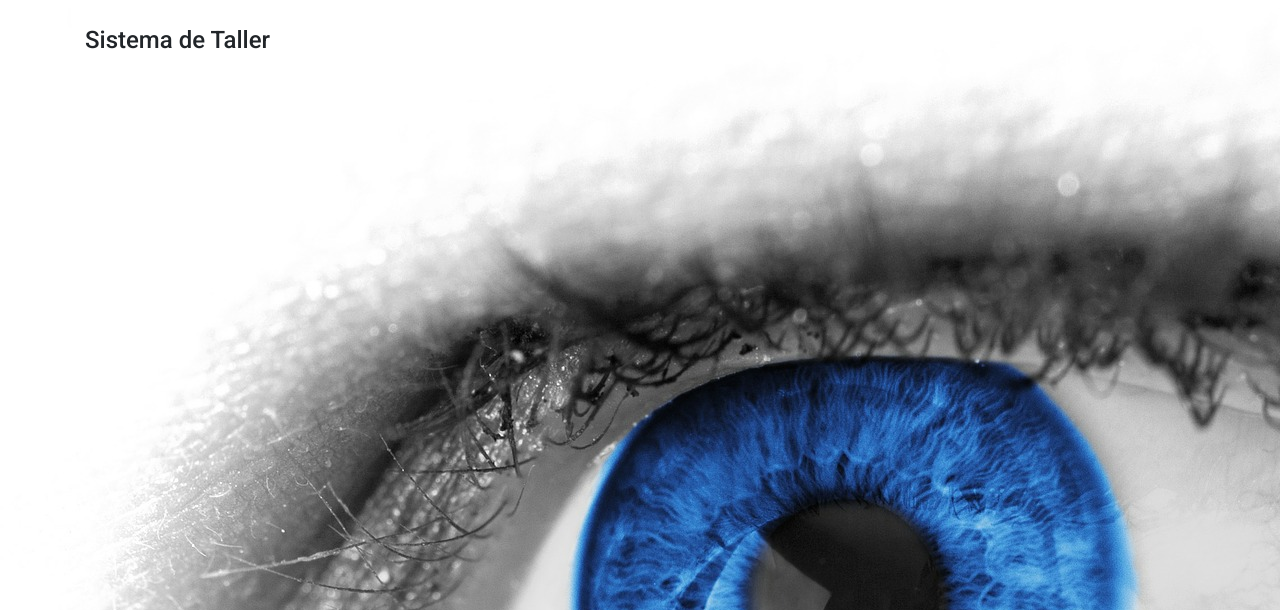
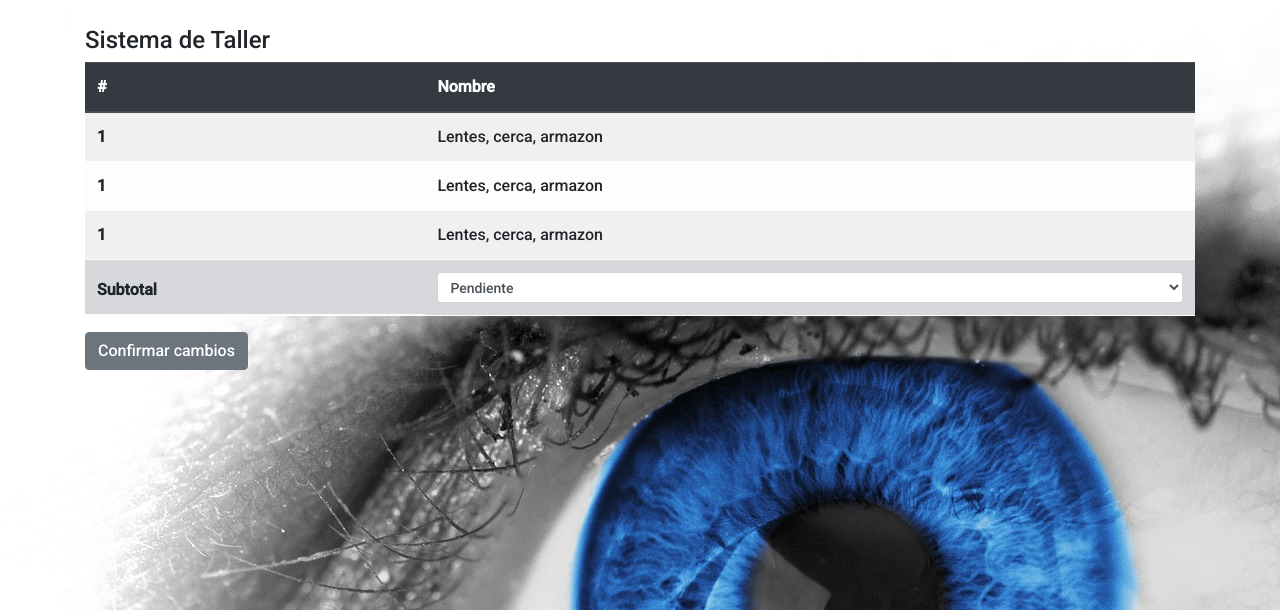
Before and after one commit to gonzalo703/full_stack_django, a Django app: page /usuarios/taller in a window 1280 px wide. Shown: the top 610 px of the page. Run offline with Django 3.2, Linux system fonts and the light colour scheme; parts of the project's set-up code (start-up, migrations or seed data) failed here and were passed over.

Commit message:
vistas usuarios, modif models Tipo_lente

```diff
--- a/optometria/app_usuarios/templates/usuarios/taller.html
+++ b/optometria/app_usuarios/templates/usuarios/taller.html
@@ -4,7 +4,44 @@
 
 <div class="container">
     <h4>Sistema de Taller</h4>
-
+    <div>
+        <table class="table table-striped table-light">
+            <thead class="thead-dark">
+                <tr>
+                    <th scope="col">#</th>
+                    <th scope="col">Nombre</th>
+                </tr>
+                </thead>
+                <tbody">
+                <tr>
+                    <th scope="row">1</th>
+                    <td>Lentes, cerca, armazon</td>
+                </tr>
+                <tr>
+                    <th scope="row">1</th>
+                    <td>Lentes, cerca, armazon</td>
+                </tr>
+                <tr>
+                    <th scope="row">1</th>
+                    <td>Lentes, cerca, armazon</td>
+                </tr>
+                <thead class="table-secondary">
+                    <tr>
+                        <th scope="row">Subtotal</th>
+                        <td>
+                            <select class="form-control form-control-sm">
+                                <option>Pendiente</option>
+                                <option>Pedido</option>
+                                <option>Taller</option>
+                                <option>Finalizado</option>
+                            </select>
+                        </td>
+                    </tr>
+                </thead>
+            </tbody>
+        </table>
+    </div>
+    <button type="button" class="btn btn-secondary">Confirmar cambios</button>
 </div>
 
 {% endblock %}
--- a/optometria/app_usuarios/templates/usuarios/vendedor.html
+++ b/optometria/app_usuarios/templates/usuarios/vendedor.html
@@ -37,10 +37,10 @@
         <input class="form-check-input" type="checkbox" value="" id="defaultCheck1">
         <label class="form-check-label" for="defaultCheck1">Armazon</label>
       </div>
-      <br><br>
+      <br>
 
       <div>
-        <button type="button" class="btn btn-secondary">Aceptar</button>
+        <button type="button" class="btn btn-secondary">Cargar</button>
       </div>
 
     <br>
@@ -103,6 +103,8 @@
             </tbody>
         </table>
     </div>
+    <br>
+    <button type="button" class="btn btn-secondary">Confirmar Pedido</button>
 </div>
 
 {% endblock %}
```
Also changed, not shown: optometria/app_productos/models.py (+6 -4 lines), optometria/app_productos/migrations/0005_auto_20201201_2023.py (added), optometria/app_productos/migrations/0006_auto_20201201_2026.py (added), optometria/app_productos/views.py (line endings or trailing spaces), optometria/db.sqlite3.
